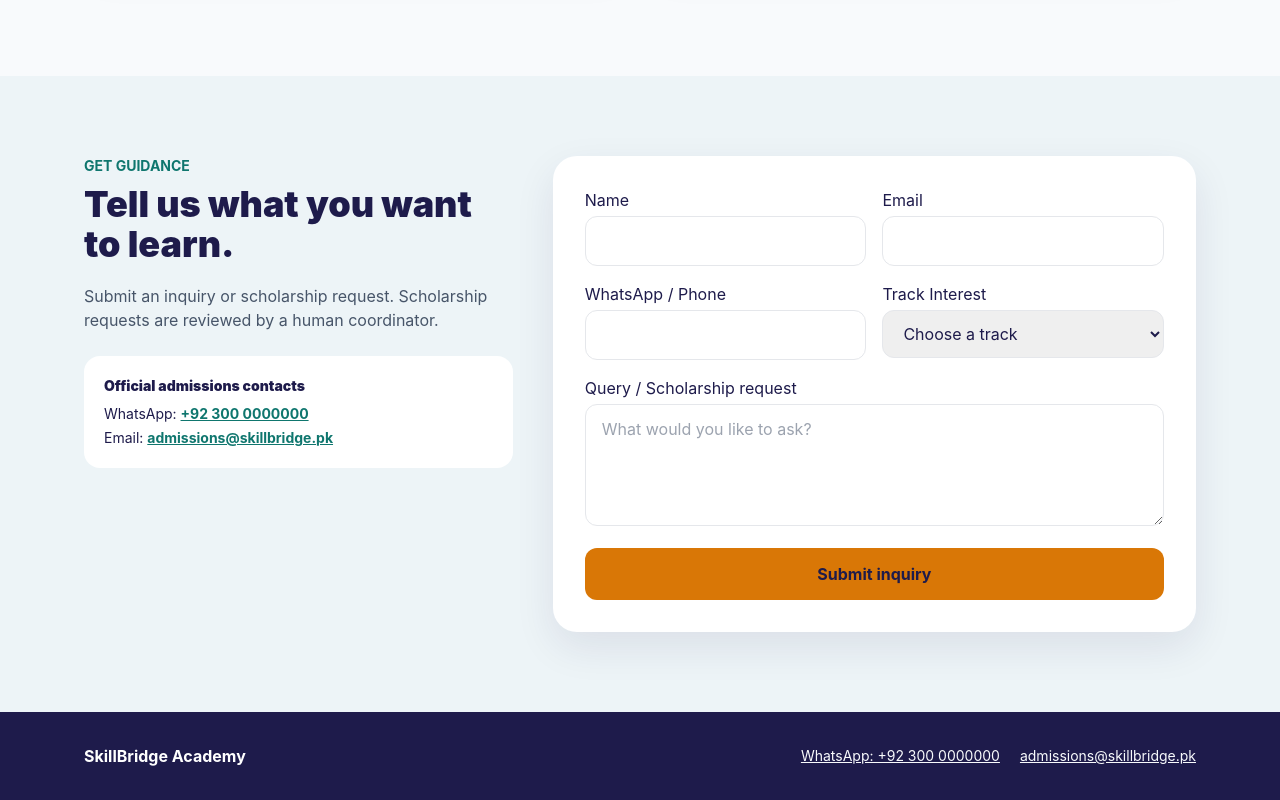
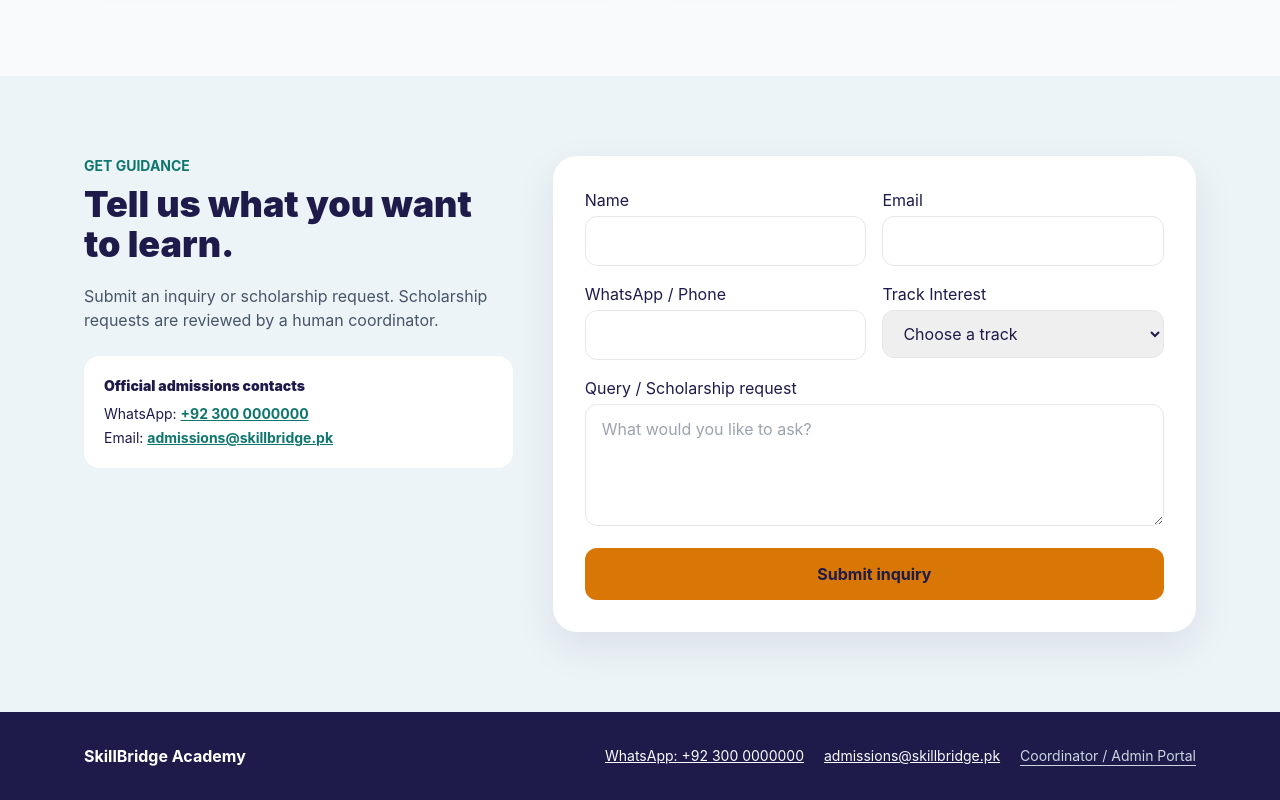
Before and after one commit to aashley9991-collab/skillbridge-academy-capstone, a plain HTML site: page website/index.html in a window 1280 px wide. Shown: the part 1204-2004 px from the top of the page. Drawn offline with nearby package versions, Linux system fonts and the light colour scheme.

Commit message:
Add admin portal link to website footer
Co-authored-by: Copilot <223556219+Copilot@users.noreply.github.com>

```diff
--- a/website/index.html
+++ b/website/index.html
@@ -94,6 +94,7 @@
       <div class="flex flex-col sm:flex-row gap-2 sm:gap-5 text-sm">
         <a href="https://wa.me/923000000000" target="_blank" rel="noopener" class="text-[#F8FAFC] underline">WhatsApp: +92 300 0000000</a>
         <a href="mailto:admissions@skillbridge.pk" class="text-[#F8FAFC] underline">admissions@skillbridge.pk</a>
+        <a href="./admin.html" class="text-slate-300 underline underline-offset-4 hover:text-white">Coordinator / Admin Portal</a>
       </div>
     </div>
   </footer>
```
